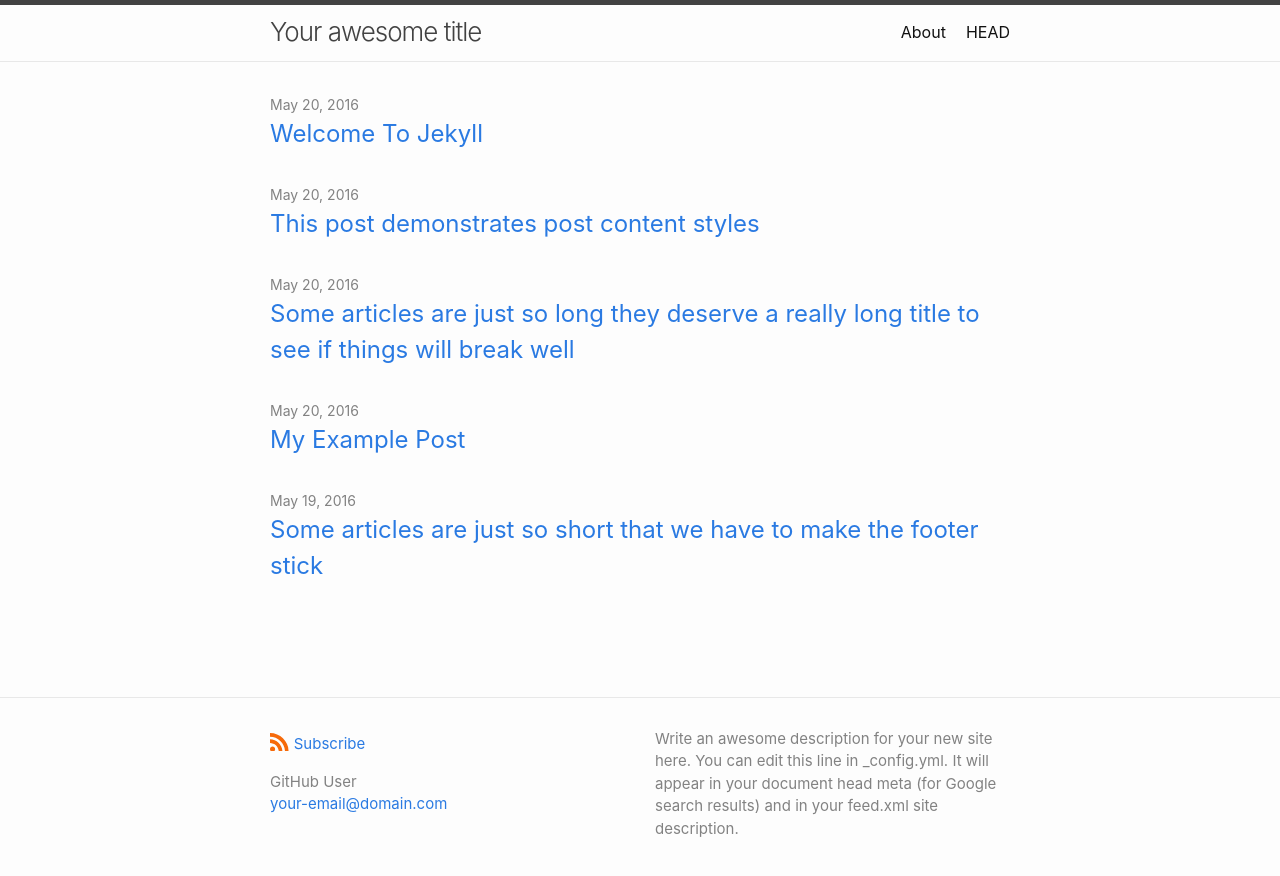
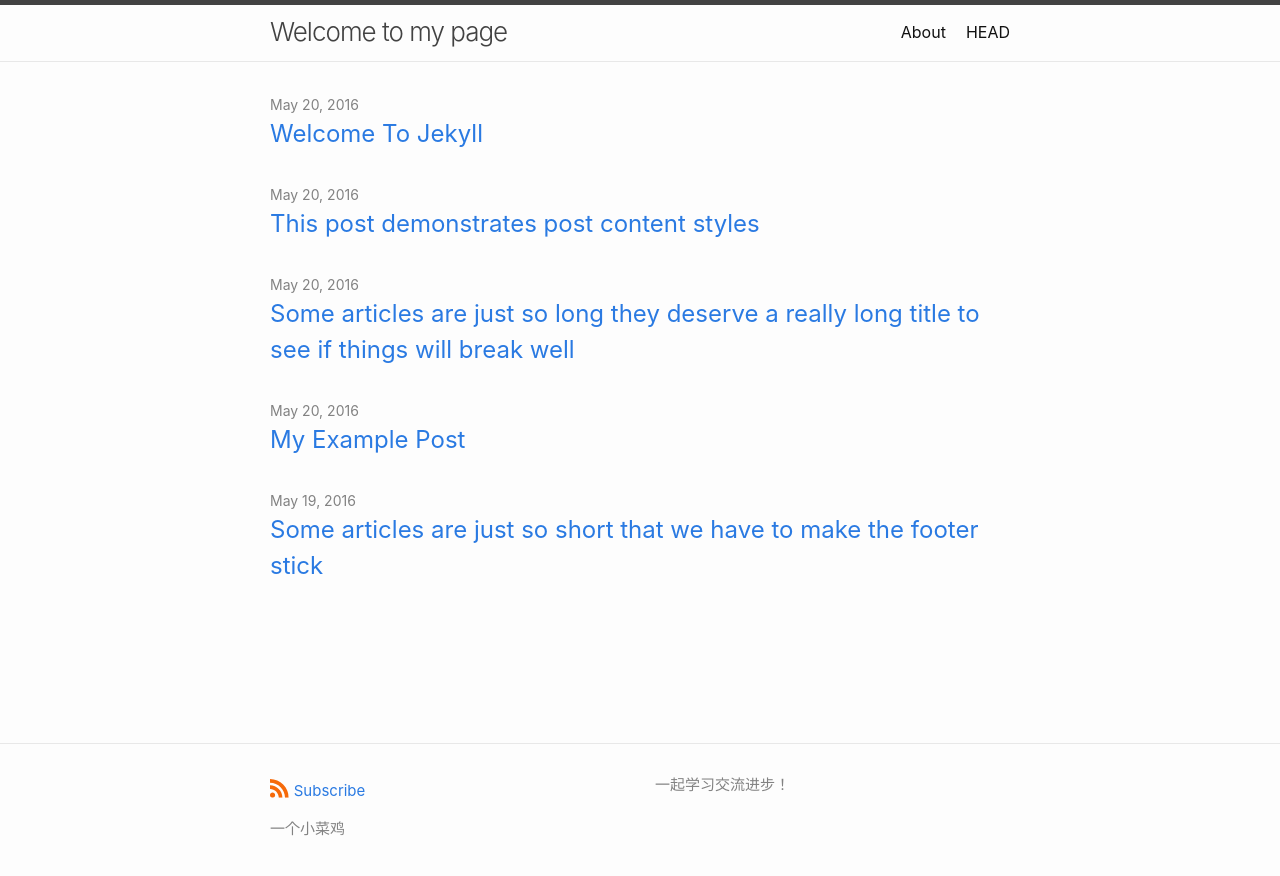
Before and after one commit to cannibalistic-galaxy/cannibalistic-galaxy.github.io, a Jekyll site: the page built from index.md, in a window 1280 px wide. Shown: the top 876 px of the page. Built offline with Jekyll 4.4.1, drawn with Linux system fonts in a browser that asks for light colours.

Commit message:
homepage

```diff
--- a/_config.yml
+++ b/_config.yml
@@ -1,14 +1,11 @@
-title: Your awesome title
+title: Welcome to my page
 author:
-  name: GitHub User
-  email: your-email@domain.com
+  name: 一个小菜鸡
 
 # The `>` after `description:` means to ignore line-breaks until next key.
 # If you want to omit the line-break after the end of text, use `>-` instead.
 description: >
-  Write an awesome description for your new site here. You can edit this line
-  in _config.yml. It will appear in your document head meta (for Google search
-  results) and in your feed.xml site description.
+  一起学习交流进步！
 
 # Build settings
 
```
